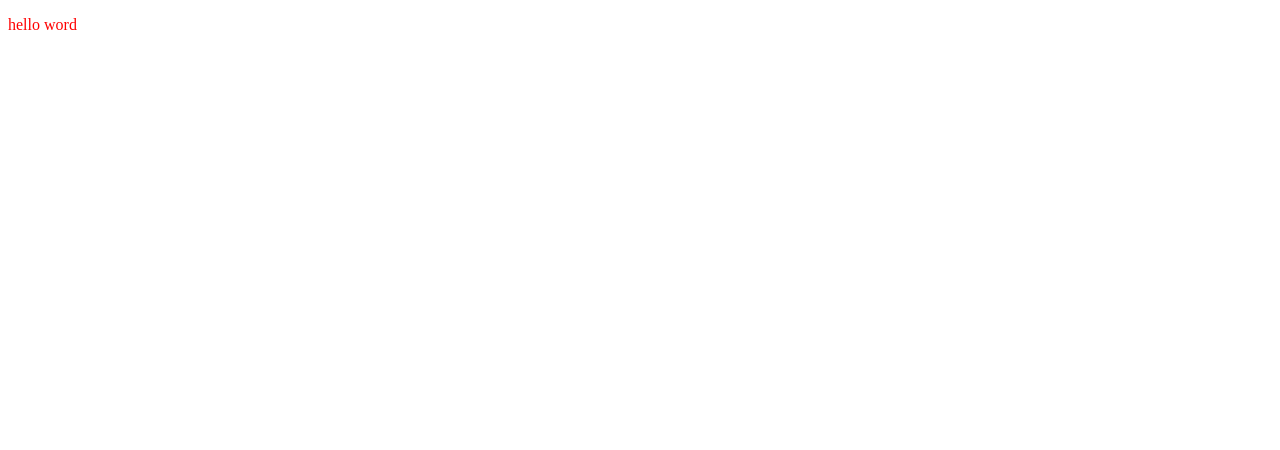
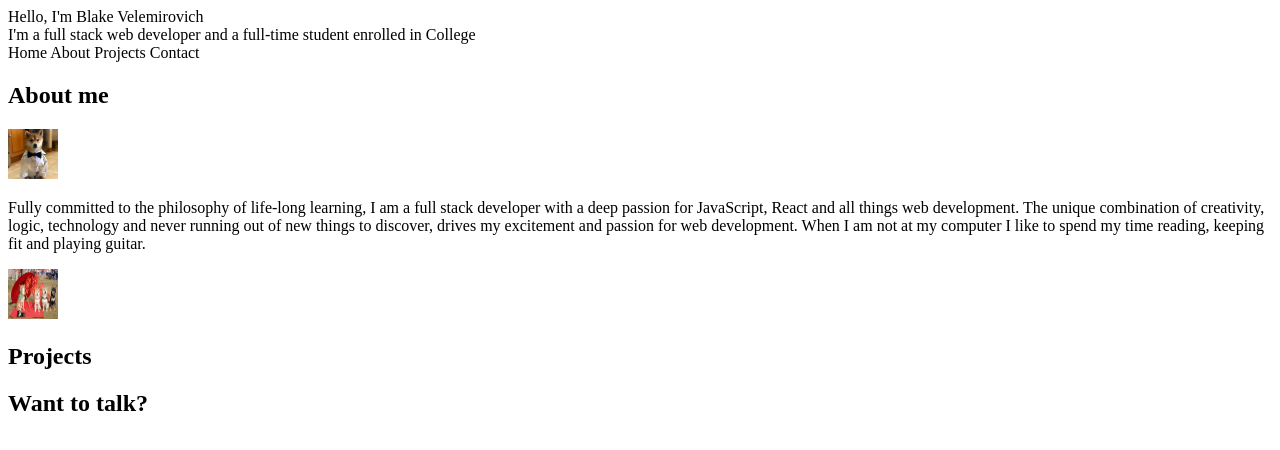
Before and after one commit to BlakeVelemirovich/Portfolio, a website built with webpack: page dist/index.html in a window 1280 px wide. Built offline with Linux system fonts and the light colour scheme.

Commit message:
Skeleton Files Set Up

```diff
--- a/package.json
+++ b/package.json
@@ -4,7 +4,7 @@
   "description": "",
   "main": "index.js",
   "scripts": {
-    "build": "webpack --mode production"
+    "build": "webpack --mode development"
   },
   "keywords": [],
   "author": "",
--- /dev/null
+++ b/src/SASS/about.scss
@@ -0,0 +1,3 @@
+.flex-container {
+    display: flex;
+}
--- /dev/null
+++ b/src/SASS/content.scss
@@ -0,0 +1,4 @@
+img {
+    height: 50px;
+    width: 50px;
+}
--- a/src/SASS/main.scss
+++ b/src/SASS/main.scss
@@ -1,3 +1,3 @@
-body {
-    color: red;
-}
+@import "./content.scss";
+@import "./nav.scss";
+@import "./about.scss";
--- /dev/null
+++ b/src/SASS/nav.scss
@@ -0,0 +1,3 @@
+nav {
+    position: sticky;
+}
```
Also changed, not shown: dist/index.html, dist/main.css, dist/main.js, src/images/shiba.avif (added), src/images/shiba.jpg (added).
